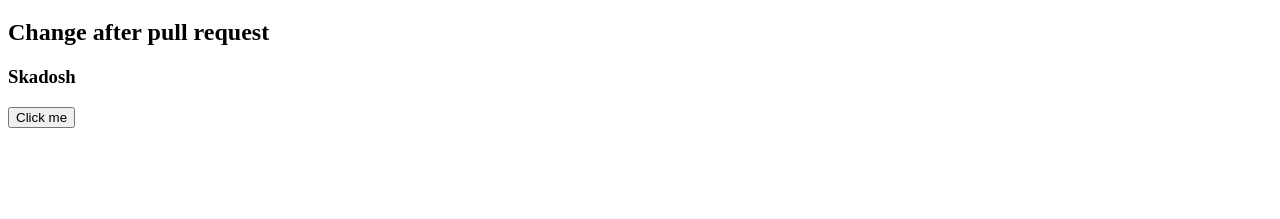
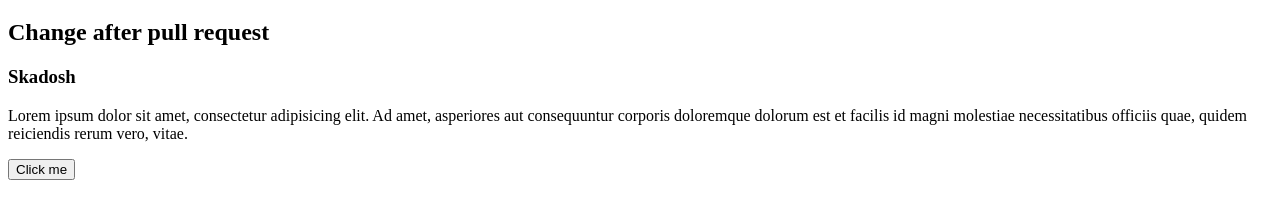
Before and after one commit to xsyed/bug-free-palm-tree, a plain HTML site: page index.html in a window 1280 px wide. Shown: the part 61-280 px from the top of the page. Drawn offline with Linux system fonts and the light colour scheme.

Commit message:
Add content

```diff
--- a/index.html
+++ b/index.html
@@ -8,6 +8,7 @@
     <h1>Hello World!</h1>
     <h2>Change after pull request</h2>
     <h3>Skadosh</h3>
+    <p>Lorem ipsum dolor sit amet, consectetur adipisicing elit. Ad amet, asperiores aut consequuntur corporis doloremque dolorum est et facilis id magni molestiae necessitatibus officiis quae, quidem reiciendis rerum vero, vitae.</p>
     <button id="redirect">Click me</button>
     <script src="main.js"></script>
 </body>
```
